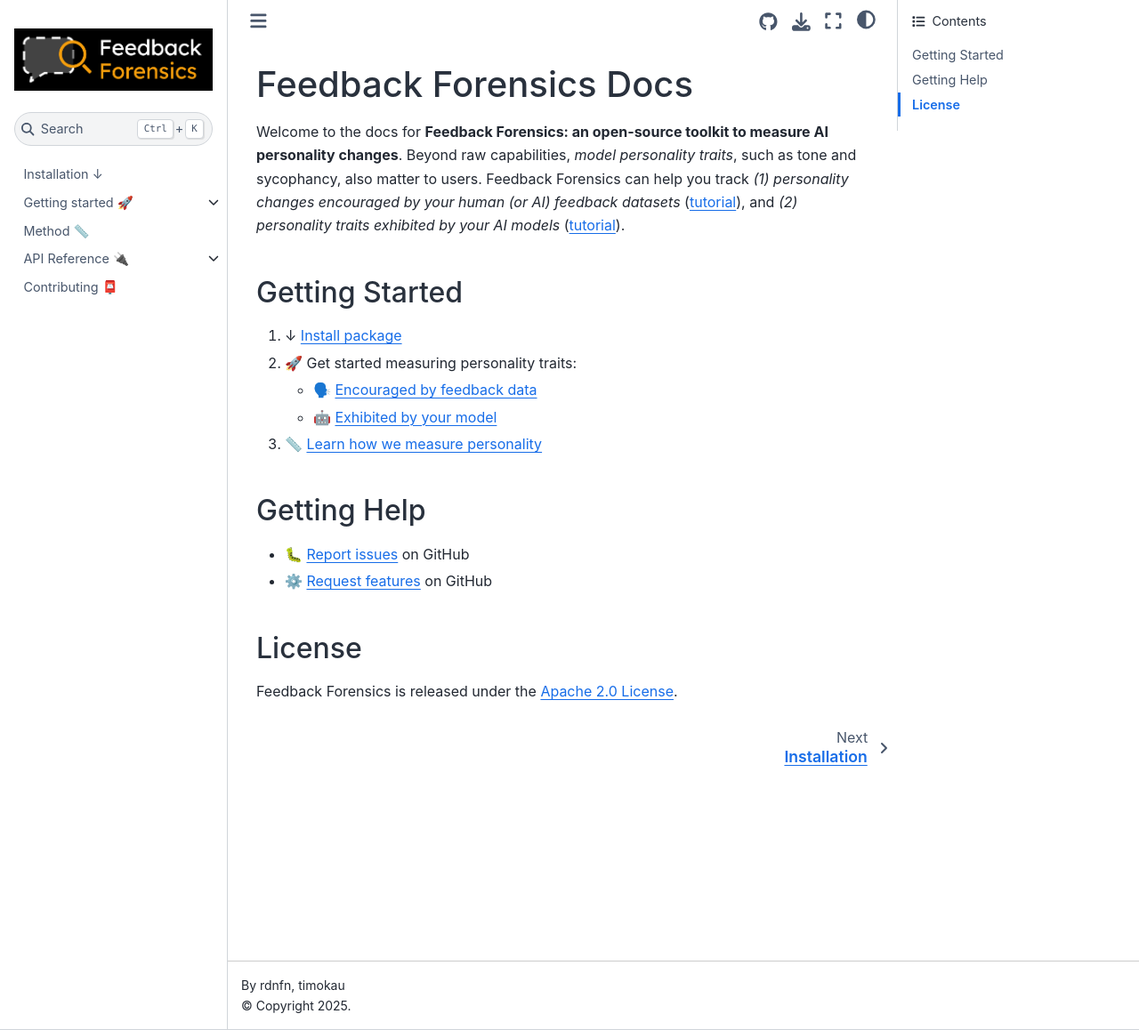
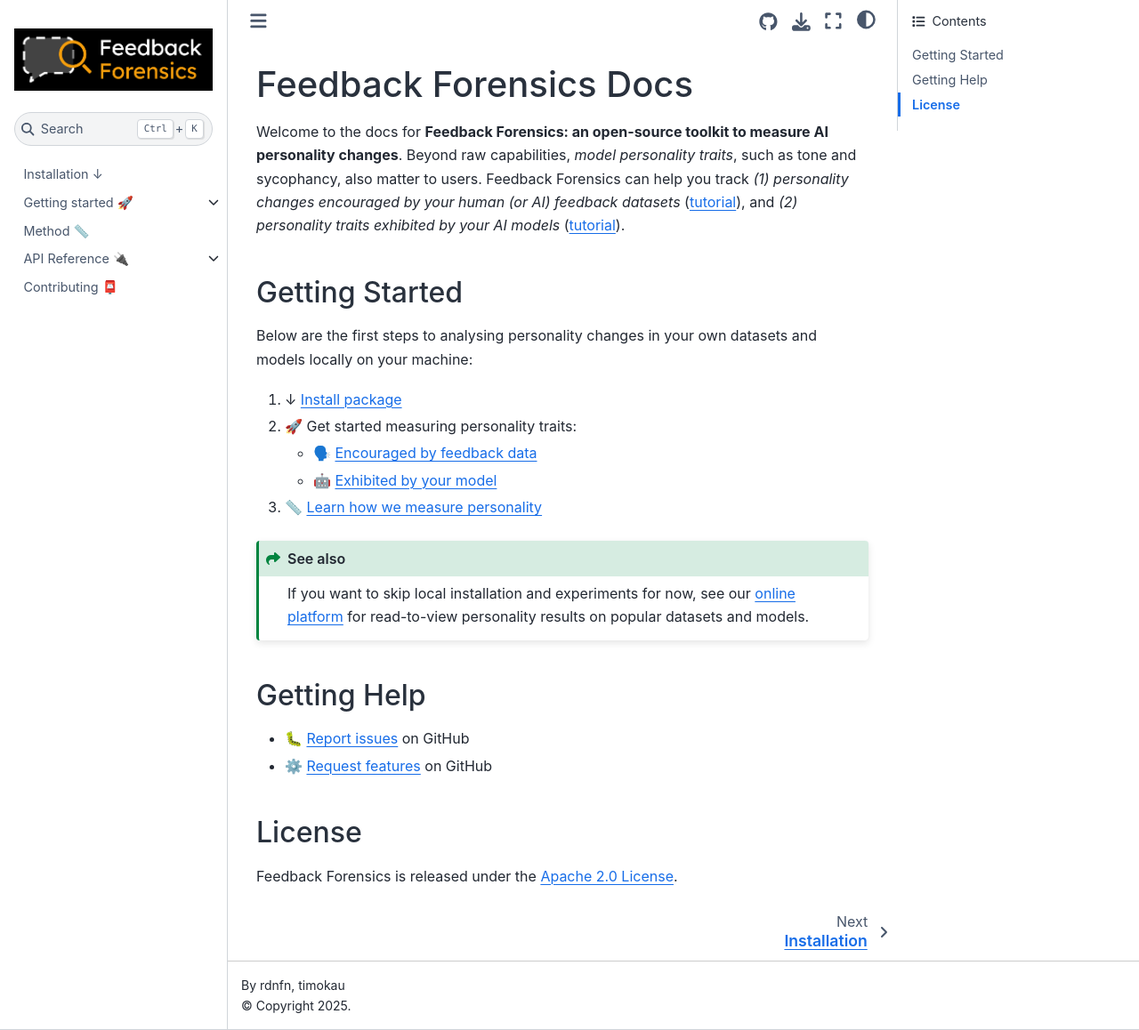
Before and after one commit to rdnfn/feedback-forensics, a Jupyter Book: the page built from docs/index.md, in a window 1280 px wide and 1158 px high. Shown: the whole window at 89% size. Built offline with Jupyter Book 1.0.4 settings and Sphinx 7.4.7 and the Sphinx Book theme 1.1.4, drawn with Linux system fonts in a browser that asks for light colours; pages that are not in the unit, such as notebooks, are missing from menus.

Commit message:
Update doc intro page

````diff
--- a/docs/index.md
+++ b/docs/index.md
@@ -4,11 +4,17 @@
 
 ## Getting Started
 
+Below are the first steps to analysing personality changes in your own datasets and models locally on your machine:
+
 1. ↓ [Install package](installation.md)
 2. 🚀 Get started measuring personality traits:
     * 🗣️ [Encouraged by feedback data](guide/feedback.ipynb)
     * 🤖 [Exhibited by your model](guide/models.ipynb)
 3. 📏 [Learn how we measure personality](method/index.md)
+
+```{seealso}
+If you want to skip local installation and experiments for now, see our [online platform](https://app.feedbackforensics.com/) for read-to-view personality results on popular datasets and models.
+```
 
 
 ## Getting Help
````
